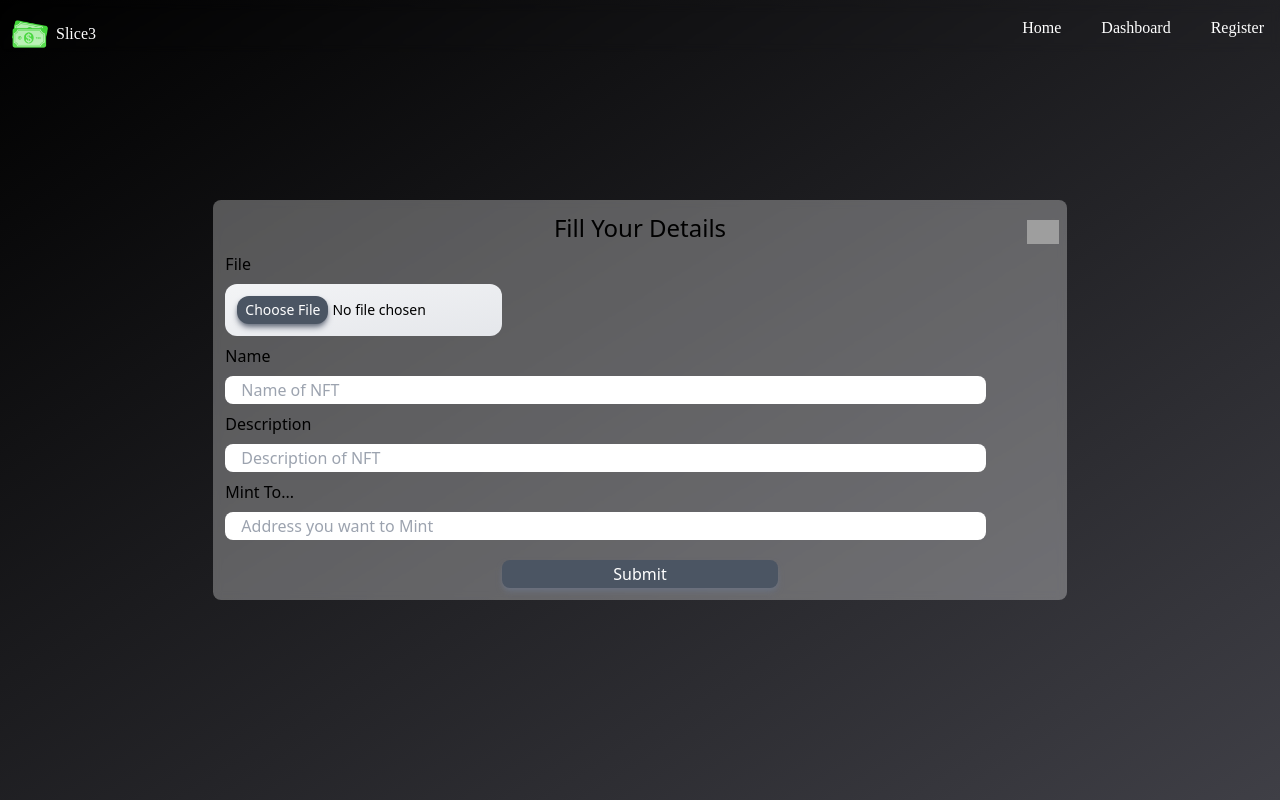
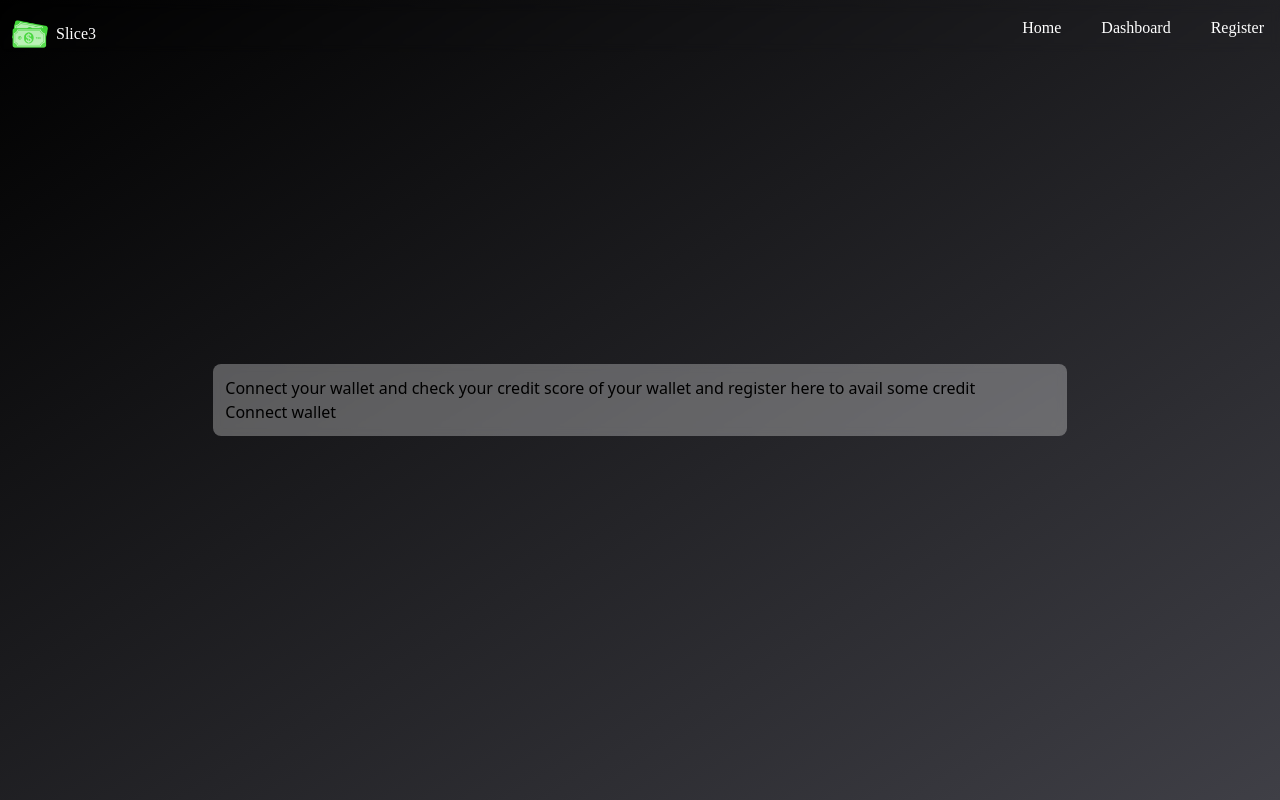
Before and after one commit to dinesh11515/slice3, a Next.js app in the folder frontend/: page /Register in a window 1280 px wide. Built offline with nearby package versions, Linux system fonts and the light colour scheme; no server answers; grey boxes are pictures that could not be loaded; a web font is replaced by a local one.

Commit message:
added text in register page

```diff
--- /dev/null
+++ b/frontend/context/stateContext.tsx
@@ -0,0 +1,92 @@
+import { createContext, useState } from "react";
+import { ethers } from "ethers";
+import { SiweMessage } from "siwe";
+
+export const stateContext = createContext<any>("");
+
+export default function Layout({ children }: any) {
+  const [connected, setConnected] = useState<boolean>(false);
+  const [provider, setProvider] = useState<any>(null);
+  const [contract, setContract] = useState<any>(null);
+  const [account, setAccount] = useState<string>("");
+  const networks = {
+    mumbai: {
+      chainId: `0x${Number(80001).toString(16)}`,
+      chainName: "Mumbai Testnet",
+      nativeCurrency: {
+        name: "MATIC",
+        symbol: "MATIC",
+        decimals: 18,
+      },
+      rpcUrls: ["https://rpc-mumbai.maticvigil.com/"],
+      blockExplorerUrls: ["https://mumbai.polygonscan.com/"],
+    },
+  };
+
+  function createSiweMessage(address: string, statement: string) {
+    const domain = window.location.host;
+    const origin = window.location.origin;
+    const message = new SiweMessage({
+      domain,
+      address,
+      statement,
+      uri: origin,
+      version: "1",
+      chainId: 1,
+    });
+    return message.prepareMessage();
+  }
+
+  const connectWallet = async () => {
+    try {
+      const provider = new ethers.providers.Web3Provider(
+        (window as any).ethereum,
+        "any"
+      );
+      await provider.send("eth_requestAccounts", []);
+      const signer = provider.getSigner();
+      if ((await signer.getChainId()) != 80001) {
+        await (window as any).ethereum.request({
+          method: "wallet_addEthereumChain",
+          params: [
+            {
+              ...networks["mumbai"],
+            },
+          ],
+        });
+      }
+      const message = createSiweMessage(
+        await signer.getAddress(),
+        "We need you to sign this message to use the Slice3 services"
+      );
+      await signer.signMessage(message);
+      setProvider(signer);
+      setConnected(true);
+      const address = await signer.getAddress();
+      setAccount(address);
+    } catch (err) {
+      alert(err);
+    }
+  };
+  const disconnect = async () => {
+    setConnected(false);
+    setProvider(null);
+    setContract(null);
+    setAccount("");
+  };
+
+  return (
+    <stateContext.Provider
+      value={{
+        connected,
+        provider,
+        contract,
+        account,
+        connectWallet,
+        disconnect,
+      }}
+    >
+      {children}
+    </stateContext.Provider>
+  );
+}
--- a/frontend/package.json
+++ b/frontend/package.json
@@ -15,9 +15,11 @@
     "@types/react-dom": "18.0.10",
     "eslint": "8.30.0",
     "eslint-config-next": "13.1.1",
+    "ethers": "^5.7.2",
     "next": "13.1.1",
     "react": "18.2.0",
     "react-dom": "18.2.0",
+    "siwe": "^1.1.6",
     "typescript": "4.9.4"
   },
   "devDependencies": {
--- a/frontend/pages/Register.tsx
+++ b/frontend/pages/Register.tsx
@@ -1,6 +1,6 @@
 import React, { ChangeEvent, useState, useRef } from "react";
-
-
+import { useContext } from "react";
+import { stateContext } from "../context/stateContext";
 interface MyVals {
   file: Blob | string;
   name: string;
@@ -9,9 +9,11 @@ interface MyVals {
 }
 
 type boolset = {
-  set : React.Dispatch<React.SetStateAction<any>>
-}
-export default function Publish({ set } : boolset) {
+  set: React.Dispatch<React.SetStateAction<any>>;
+};
+export default function Publish({ set }: boolset) {
+  const { connectWallet, account } = useContext(stateContext);
+
   const formEL = useRef<HTMLFormElement>(null!);
   const tokens = process.env.NEXT_PUBLIC_TOKEN;
 
@@ -21,10 +23,9 @@ export default function Publish({ set } : boolset) {
     description: "",
     contract: "",
   });
- function close(val :any){
-   set(val)
- }
-
+  function close(val: any) {
+    set(val);
+  }
 
   function handleInput(e: any) {
     setAllInfo((prev) => {
@@ -35,11 +36,19 @@ export default function Publish({ set } : boolset) {
     });
   }
 
+  const getCreditScore = async () => {
+    const res = await fetch(
+      `https://api.nomis.cc/api/v1/polygon/wallet/${account}/score`
+    );
+    const data = await res.json();
+    console.log(data);
+  };
 
+  getCreditScore();
 
   return (
     <div className="bg-gradient-to-br from-black to-zinc-700 min-h-screen w-full bg-cover bg-no-repeat flex  items-center justify-center ">
-      <form
+      {/* <form
         onSubmit={(e: any) => {
           e.preventDefault();
 
@@ -98,7 +107,14 @@ export default function Publish({ set } : boolset) {
         >
           Submit
         </button>
-      </form>
+      </form> */}
+      <div className="flex w-11/12 md:w-2/3 rounded-lg bg-white/30 backdrop-blur-sm flex-col items-start p-3 justify-center ">
+        <p>
+          Connect your wallet and check your credit score of your wallet and
+          register here to avail some credit
+        </p>
+        <button onClick={connectWallet}>Connect wallet</button>
+      </div>
     </div>
   );
 }
--- a/frontend/pages/_app.tsx
+++ b/frontend/pages/_app.tsx
@@ -1,14 +1,13 @@
 import Navbar from "../components/Navbar";
 import "../styles/globals.css";
 import type { AppProps } from "next/app";
-
+import Layout from "../context/stateContext";
 
 export default function App({ Component, pageProps }: AppProps) {
   return (
-    <>
-
+    <Layout>
       <Navbar />
       <Component {...pageProps} />
-    </>
+    </Layout>
   );
 }
```
Also changed, not shown: 1 other file (tests, documents, lock files or other folders).
